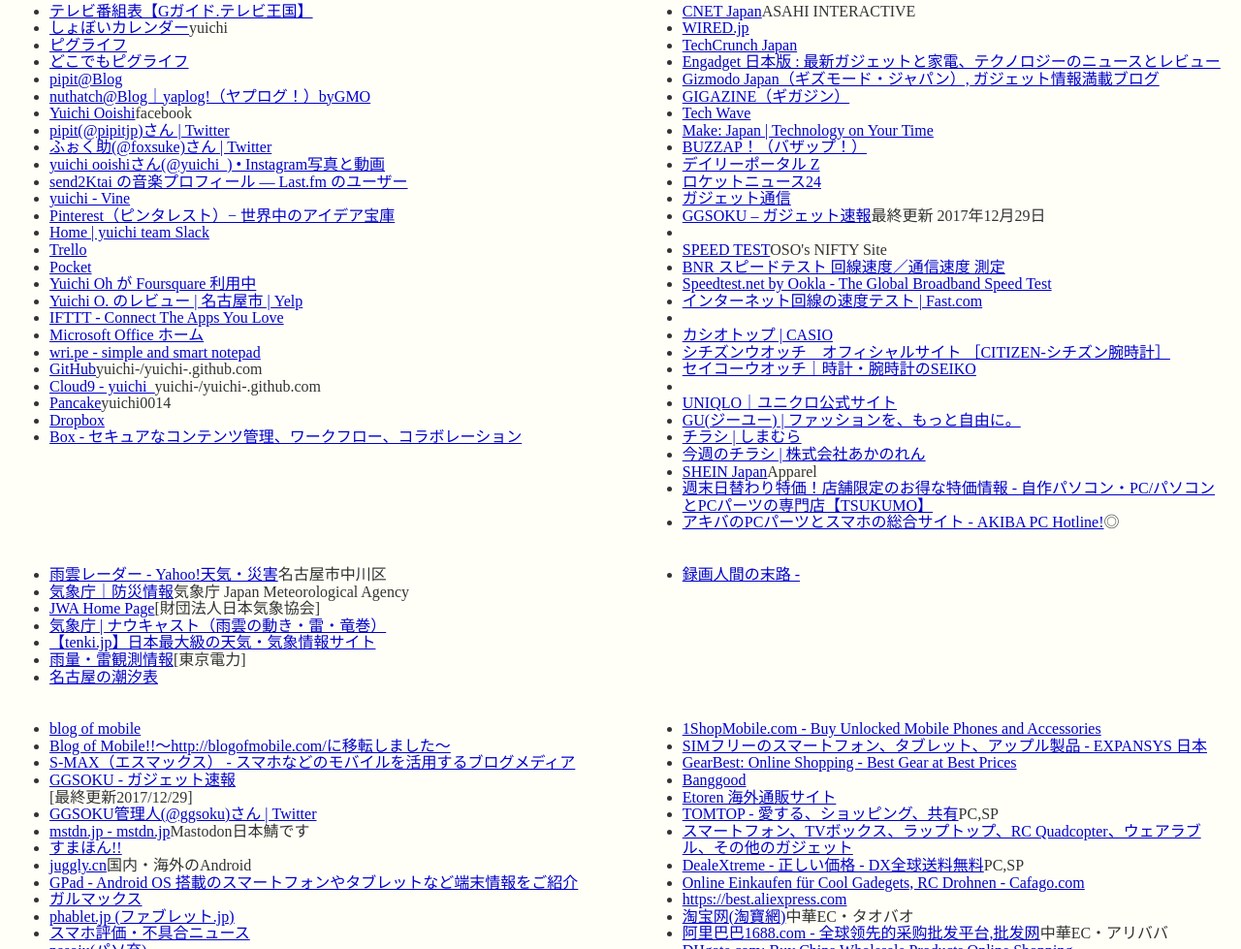
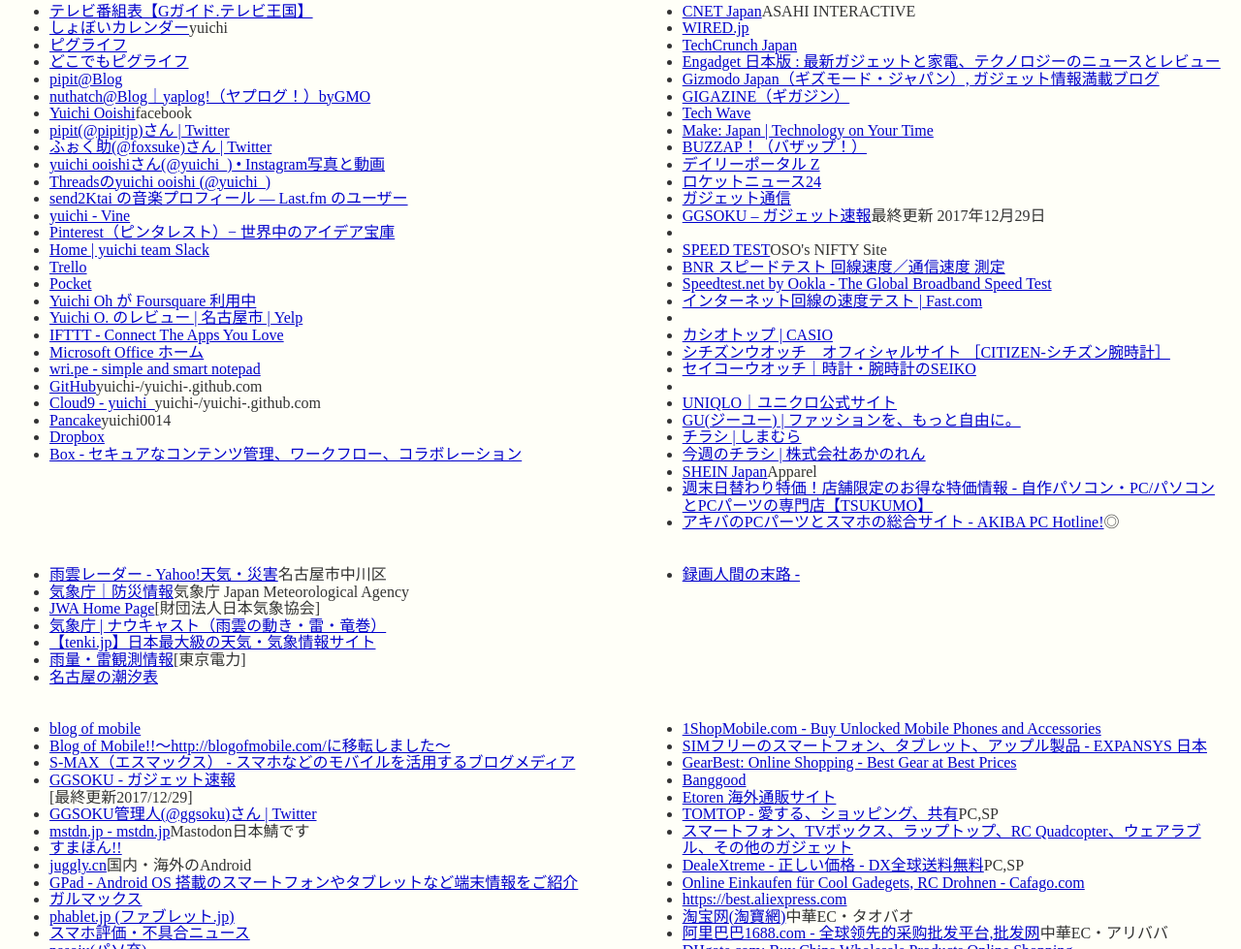
Before and after one commit to yuichi-/page, a plain HTML site: page index.html in a window 1280 px wide. Shown: the part 1202-2181 px from the top of the page at 97% size. Drawn offline with Linux system fonts and the light colour scheme.

Commit message:
Update index.html

```diff
--- a/index.html
+++ b/index.html
@@ -132,6 +132,7 @@
 <li><a href="https://twitter.com/pipitjp" target="_BLANK">pipit(@pipitjp)さん | Twitter</a></li>
 <li><a href="https://twitter.com/foxsuke/" target="_BLANK">ふぉく助(@foxsuke)さん | Twitter</a></li>
 <li><a href="https://www.instagram.com/yuichi_/" target="_BLANK">yuichi ooishiさん(@yuichi_) • Instagram写真と動画</a></li>
+<li><a href="https://www.threads.net/@yuichi_" target="_BLANK">Threadsのyuichi ooishi (@yuichi_)</a></li>
 <li><a href="http://www.last.fm/ja/user/send2Ktai" target="_BLANK">send2Ktai の音楽プロフィール — Last.fm のユーザー</a></li>
 <li><a href="https://vine.co/u/1151538975731834880" target="_BLANK">yuichi - Vine</a></li>
 <li><a href="https://jp.pinterest.com/yu1chi/" target="_BLANK">Pinterest（ピンタレスト）− 世界中のアイデア宝庫</a></li>
```
